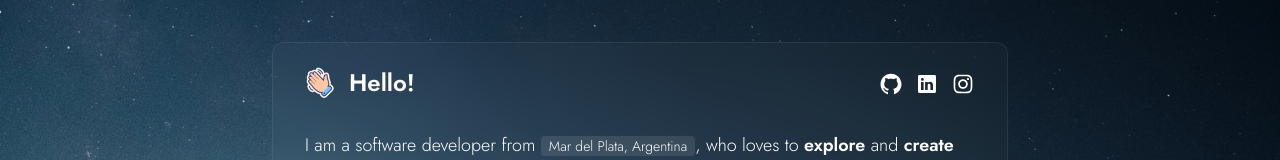
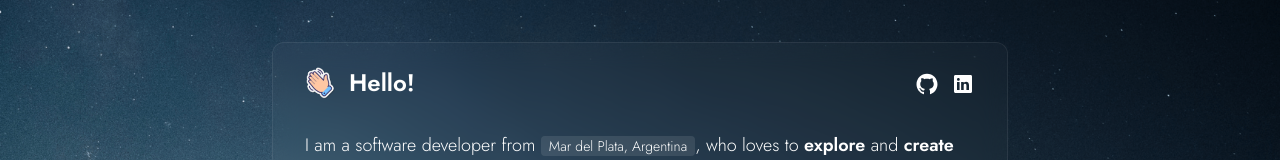
Before and after one commit to valenguerra/portfolio, a React (Create React App) app: page / in a window 1280 px wide. Shown: the part 356-516 px from the top of the page. Built offline with nearby package versions, Linux system fonts and the light colour scheme.

Commit message:
Removed instagram

```diff
--- a/src/components/home/Hero/index.tsx
+++ b/src/components/home/Hero/index.tsx
@@ -41,9 +41,9 @@
             <a href={LINKEDIN} target="_blank">
               <Icon name="linkedIn" />
             </a>
-            <a href={INSTAGRAM} target="_blank">
+            {/* <a href={INSTAGRAM} target="_blank">
               <Icon name="instagram" />
-            </a>
+            </a> */}
           </div>
         </div>
         <Paragraph>
```
